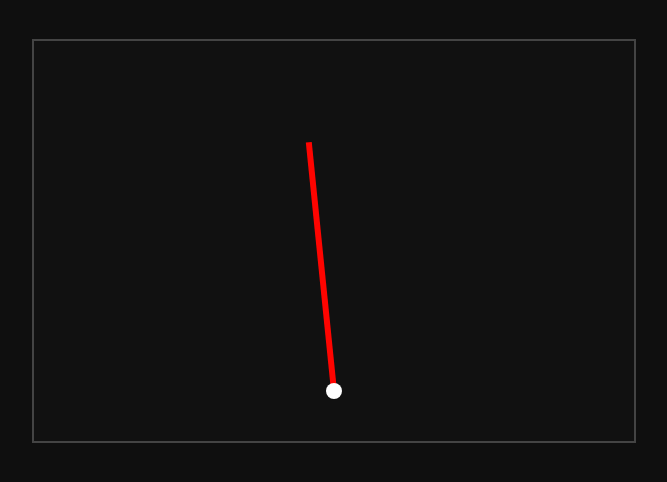
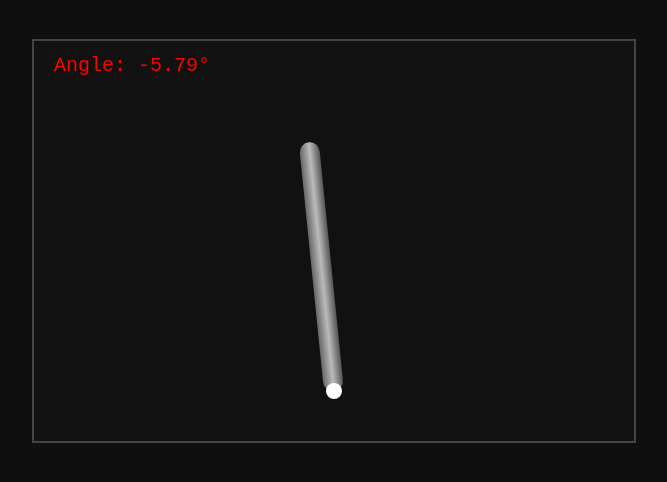
Before and after one commit to Yuxuan1103/ICE-2025, a plain HTML site: page index.html in a window 1280 px wide. Shown: the part 82-564 px from the top of the page, without its empty margins (306-973 px from the left). Drawn offline with Linux system fonts and the light colour scheme.

Commit message:
its working!!!

```diff
--- a/index.html
+++ b/index.html
@@ -11,5 +11,7 @@
   <canvas id="simCanvas"></canvas>
 
   <script src="sim.js"></script>
+  <div id="angleDisplay" style="color:white; font-family:monospace; font-size:20px;"></div>
+
 </body>
 </html>
--- a/sim.js
+++ b/sim.js
@@ -5,56 +5,80 @@ canvas.width = 600;
 canvas.height = 400;
 
 // pole properties
-let angle = Math.PI/24;      // starting tilt
+let angle = Math.PI / 24;
 let angularVel = 0;
 let angularAcc = 0;
-let length = 250;             // length of the pole
-let gravity = 0.005;          // fake gravity
-let damping = 0.995;          // slows the swinging
-let angleLimit = Math.PI/48; // max angle before "falling"
+let length = 250;
+let gravity = 0.005;
+let damping = 0.995;
+let angleLimit = Math.PI / 48;
+let poleWidth = 20;
+
+// update physics
 function update() {
-  // pendulum physics
   angularAcc = -gravity * Math.sin(angle);
   angularVel += angularAcc;
-  //angularVel *= damping;
+  // angularVel *= damping;
   angle += angularVel;
 }
+
+// draw rectangular pole
+function drawPole(x1, y1, x2, y2, width) {
+  const dx = x2 - x1;
+  const dy = y2 - y1;
+  const rot = Math.atan2(dy, dx);
+
+  ctx.save();
+  ctx.translate(x1, y1);
+  ctx.rotate(rot);
+
+  // gradient metal pole
+  const grad = ctx.createLinearGradient(0, -width/2, 0, width/2);
+  grad.addColorStop(0, "#666");
+  grad.addColorStop(0.5, "#bbb");
+  grad.addColorStop(1, "#555");
+
+  ctx.fillStyle = grad;
+  ctx.beginPath();
+  ctx.roundRect(0, -width/2, Math.hypot(dx, dy), width, width/2);
+  ctx.fill();
+
+  ctx.restore();
+}
+
 
 function draw() {
   ctx.clearRect(0, 0, canvas.width, canvas.height);
 
-  // pivot point
   const pivotX = canvas.width / 2;
   const pivotY = 350;
 
-  // pole endpoint
   const endX = pivotX + length * Math.sin(angle);
   const endY = pivotY - length * Math.cos(angle);
 
+  drawPole(pivotX, pivotY, endX, endY, poleWidth);
 
-  // draw pole
-  if (Math.abs(angle) > angleLimit) {
-    ctx.strokeStyle = "#ff0400ff";
-  } else {
-    ctx.strokeStyle = "#11ff00ff";
-  }
-  ctx.lineWidth = 6;
-  ctx.beginPath();
-  ctx.moveTo(pivotX, pivotY);
-  ctx.lineTo(endX, endY);
-  ctx.stroke();
-  // draw pivot
+  // pivot bolt
   ctx.fillStyle = "#ffffff";
   ctx.beginPath();
   ctx.arc(pivotX, pivotY, 8, 0, Math.PI * 2);
   ctx.fill();
 
+  // angle display
+  if (Math.abs(angle) < angleLimit) {
+    ctx.fillStyle = "#3afd04ff";
+  } else {
+    ctx.fillStyle = "#f00";
+  }
+  ctx.font = "20px monospace";
+  ctx.fillText("Angle: " + (angle * 180 / Math.PI).toFixed(2) + "°", 20, 30);
+
 }
-
 function loop() {
   update();
   draw();
   requestAnimationFrame(loop);
+
 }
 
 loop();
```
